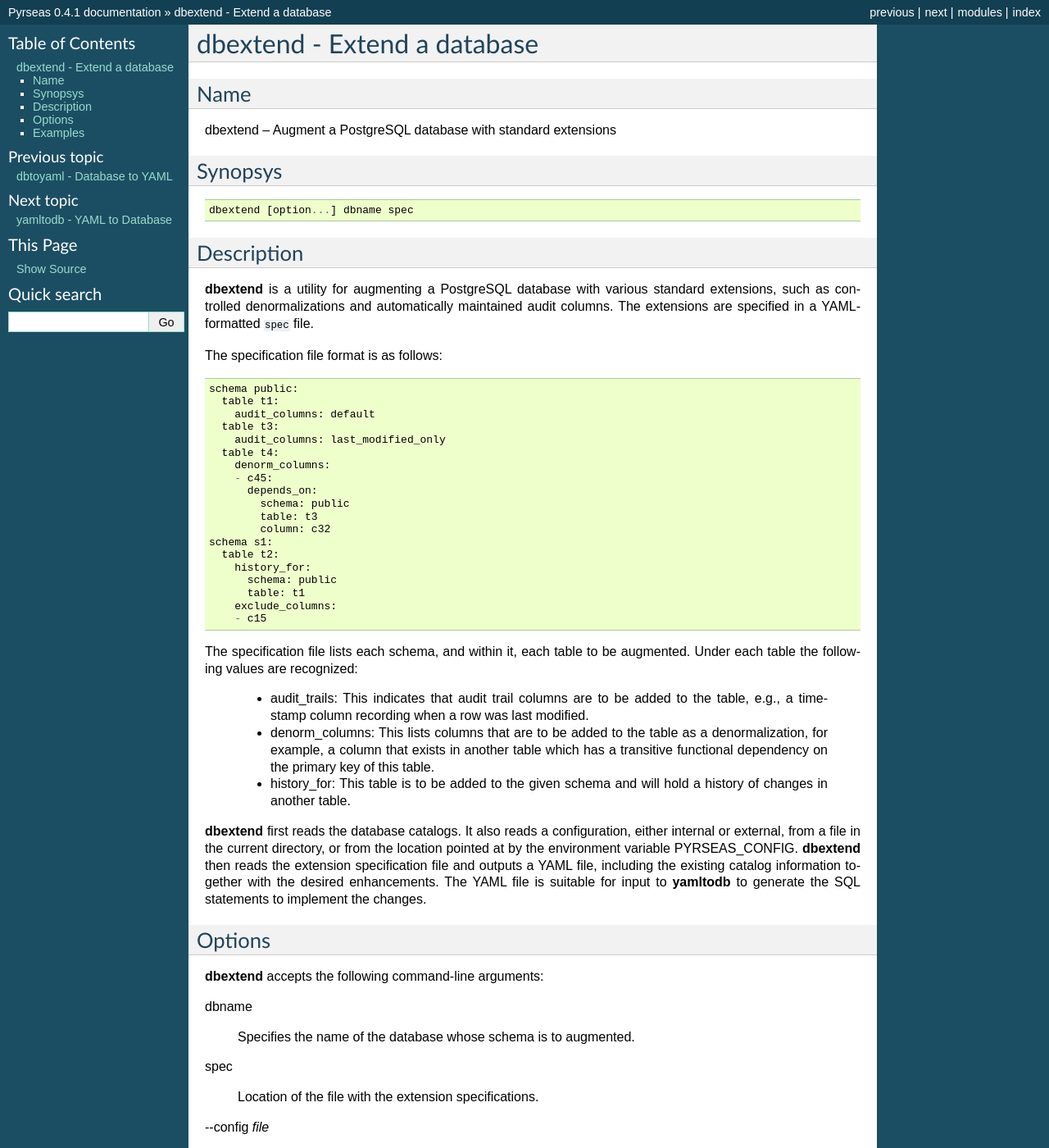
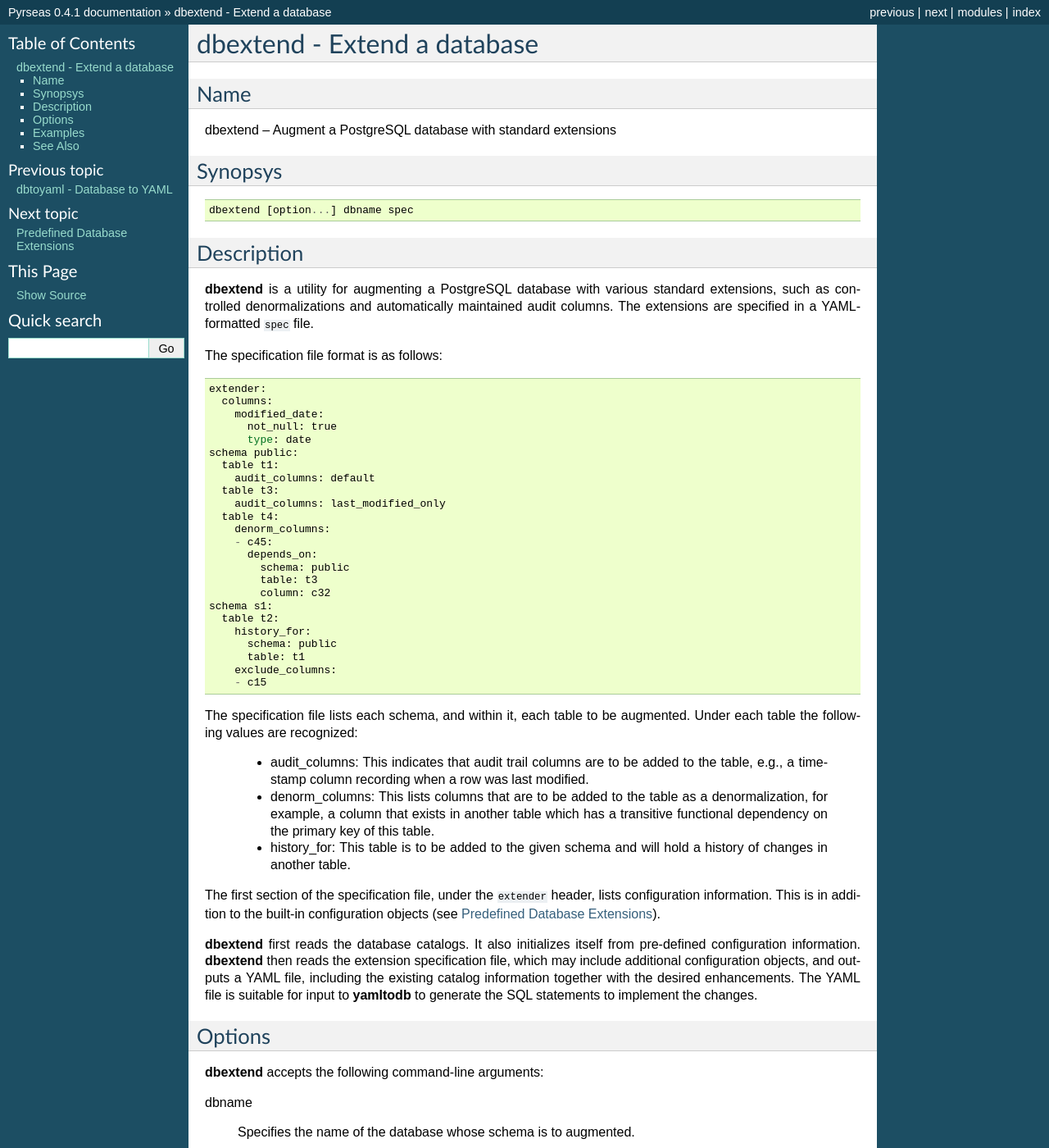
Before and after one commit to perseas/Pyrseas, a Sphinx documentation site: the page built from docs/dbextend.rst, in a window 1280 px wide and 1400 px high. Shown: the whole window at 82% size. Built offline with Sphinx 7.4.7, drawn with Linux system fonts in a browser that asks for light colours; some of the changed text lies outside the part shown.

Commit message:
Additional tweaks to extender documentation.
 * docs/dbextend.rst: Add configuration info in specification file
   itself and eliminate config file.  Cross-reference new predefined
   features section.
 * docs/index.rst: Add predefext.rst.
 * docs/predefext.rst: New section to document built-in extension
   features.
 * docs/yamltodb.rst: Correct -n/--schema description.

```diff
--- a/docs/dbextend.rst
+++ b/docs/dbextend.rst
@@ -23,6 +23,11 @@ specified in a YAML-formatted ``spec`` file.
 
 The specification file format is as follows::
 
+ extender:
+   columns:
+     modified_date:
+       not_null: true
+       type: date
  schema public:
    table t1:
      audit_columns: default
@@ -46,7 +51,7 @@ The specification file format is as follows::
 The specification file lists each schema, and within it, each table to
 be augmented.  Under each table the following values are recognized:
 
- - audit_trails: This indicates that audit trail columns are to be
+ - audit_columns: This indicates that audit trail columns are to be
    added to the table, e.g., a timestamp column recording when a row
    was last modified.
 
@@ -58,14 +63,18 @@ be augmented.  Under each table the following values are recognized:
  - history_for: This table is to be added to the given schema and will
    hold a history of changes in another table.
 
-:program:`dbextend` first reads the database catalogs.  It also reads
-a configuration, either internal or external, from a file in the
-current directory, or from the location pointed at by the environment
-variable PYRSEAS_CONFIG. :program:`dbextend` then reads the extension
-specification file and outputs a YAML file, including the existing
-catalog information together with the desired enhancements.  The YAML
-file is suitable for input to :program:`yamltodb` to generate the SQL
-statements to implement the changes.
+The first section of the specification file, under the ``extender``
+header, lists configuration information. This is in addition to the
+built-in configuration objects (see :ref:`predef-ext`).
+
+:program:`dbextend` first reads the database catalogs.  It also
+initializes itself from pre-defined configuration information.
+:program:`dbextend` then reads the extension specification file, which
+may include additional configuration objects, and outputs a YAML file,
+including the existing catalog information together with the desired
+enhancements.  The YAML file is suitable for input to
+:program:`yamltodb` to generate the SQL statements to implement the
+changes.
 
 Options
 -------
@@ -79,10 +88,6 @@ dbname
 spec
 
     Location of the file with the extension specifications.
-
--\-config `file`
-
-    Use configuration specifications in the given file.
 
 -H `host`, --host= `host`
 
@@ -131,3 +136,8 @@ To extend a database called ``moviesdb`` according to the
 specifications in the file ``moviesbl.yaml``::
 
   dbextend moviesdb moviesbl.yaml
+
+See Also
+--------
+
+  :ref:`predef-ext`
--- a/docs/index.rst
+++ b/docs/index.rst
@@ -13,6 +13,9 @@ Features
 
 - Generates SQL statements to modify a database so that it willl match
   an input YAML/JSON specification
+
+- Generates an extended YAML/JSON description of a PostgreSQL database
+  from its catalogs and from an extension specification.
 
 - (planned) Generates a flexible web application to update PostgreSQL
   tables
--- a/docs/yamltodb.rst
+++ b/docs/yamltodb.rst
@@ -70,7 +70,7 @@ yamlspec
 
     Compare only a schema matching `schema`.  By default, all schemas
     are compared.  Multiple schemas can be compared by using multiple
-    ``-t` switches.
+    ``-n`` switches.
 
 -U `username`, --user= `username`
 
```
Also changed, not shown: other parts of docs/index.rst (+1 -0 lines), docs/predefext.rst (added, +55 -0 lines).
